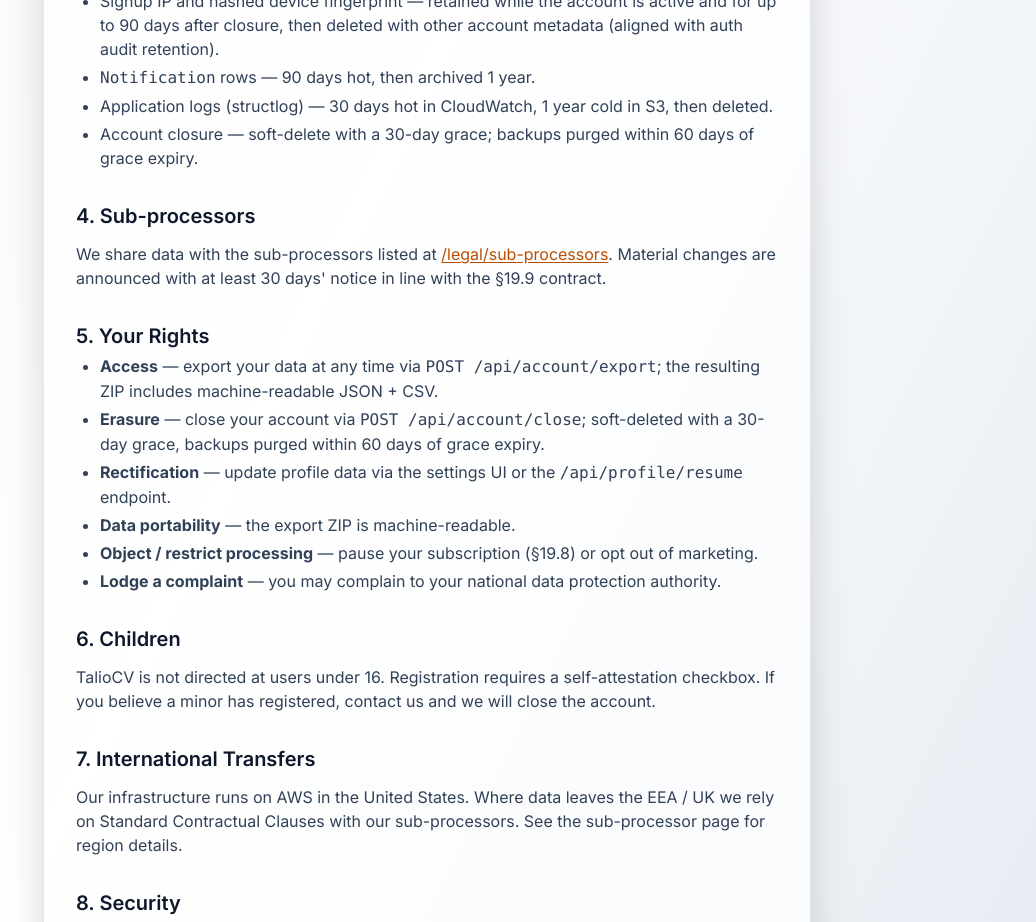
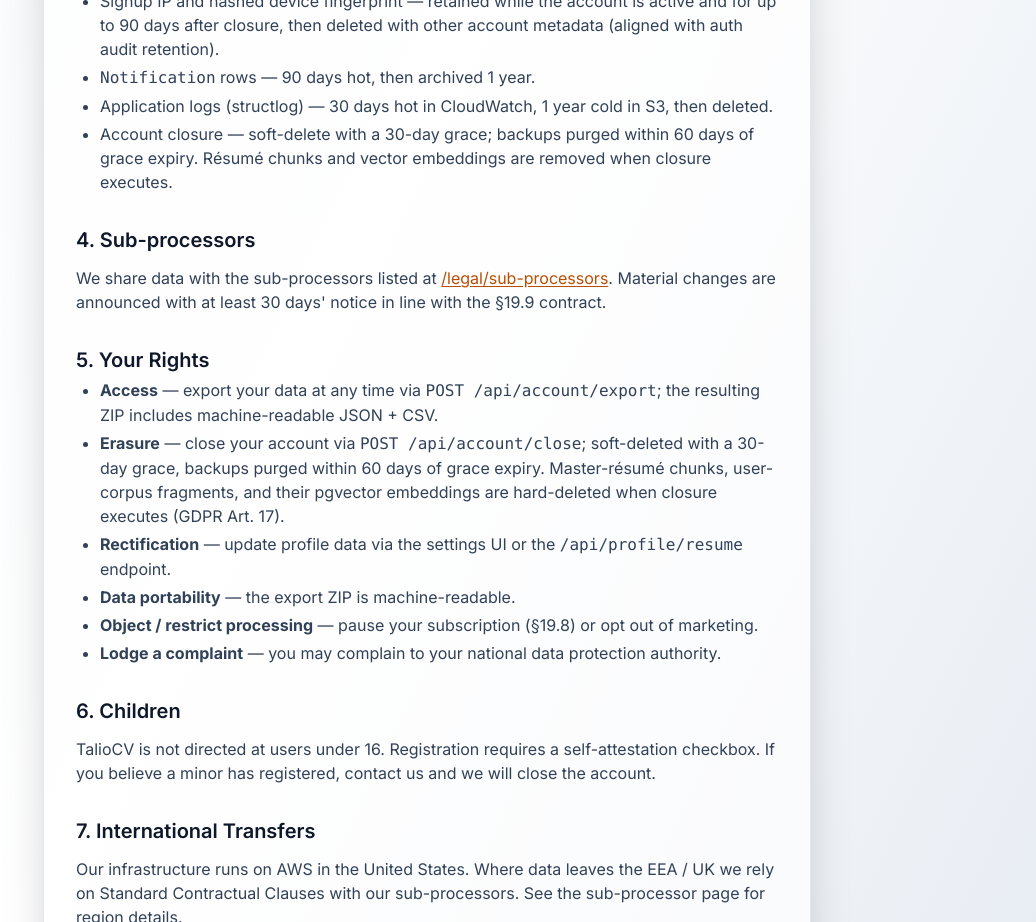
Before and after one commit to abzanganeh/smart-resume, a Next.js app in the folder frontend/: page /legal/privacy in a window 1280 px wide. Shown: the part 1280-2202 px from the top of the page, without its empty margins (213-1249 px from the left). Built offline with nearby package versions, Linux system fonts and the light colour scheme; no server answers.

Commit message:
Document privacy erasure and crypto disclosure for M23 Track B.
Clarify embedding deletion on account closure and replace bare PGP TBD with
actionable contact guidance plus A04 rotation table in SECURITY.md.

```diff
--- a/frontend/app/legal/privacy/page.tsx
+++ b/frontend/app/legal/privacy/page.tsx
@@ -104,7 +104,8 @@
         </li>
         <li>
           Account closure — soft-delete with a 30-day grace; backups purged
-          within 60 days of grace expiry.
+          within 60 days of grace expiry. Résumé chunks and vector embeddings
+          are removed when closure executes.
         </li>
       </ul>
 
@@ -126,7 +127,9 @@
         <li>
           <strong>Erasure</strong> — close your account via{" "}
           <code>POST /api/account/close</code>; soft-deleted with a 30-day
-          grace, backups purged within 60 days of grace expiry.
+          grace, backups purged within 60 days of grace expiry. Master-résumé
+          chunks, user-corpus fragments, and their pgvector embeddings are
+          hard-deleted when closure executes (GDPR Art. 17).
         </li>
         <li>
           <strong>Rectification</strong> — update profile data via the
```
Also changed, not shown: 2 other files (tests, documents, lock files or other folders).
